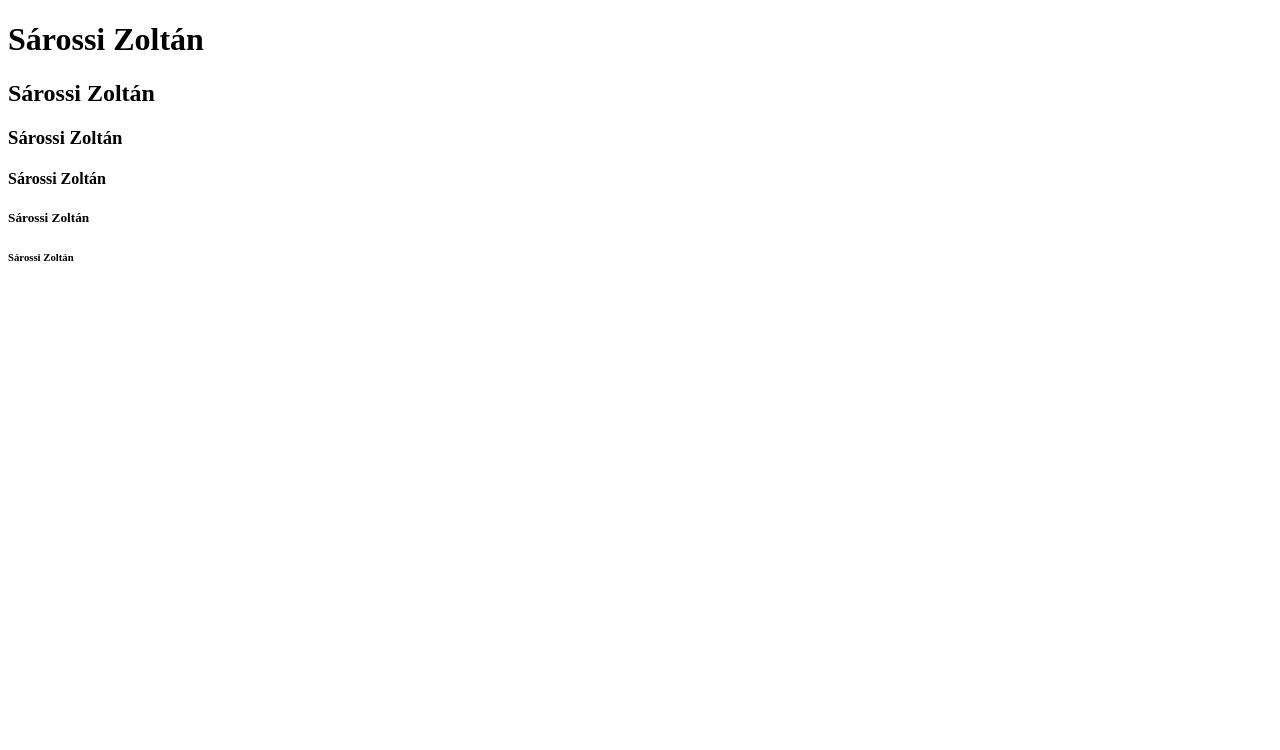
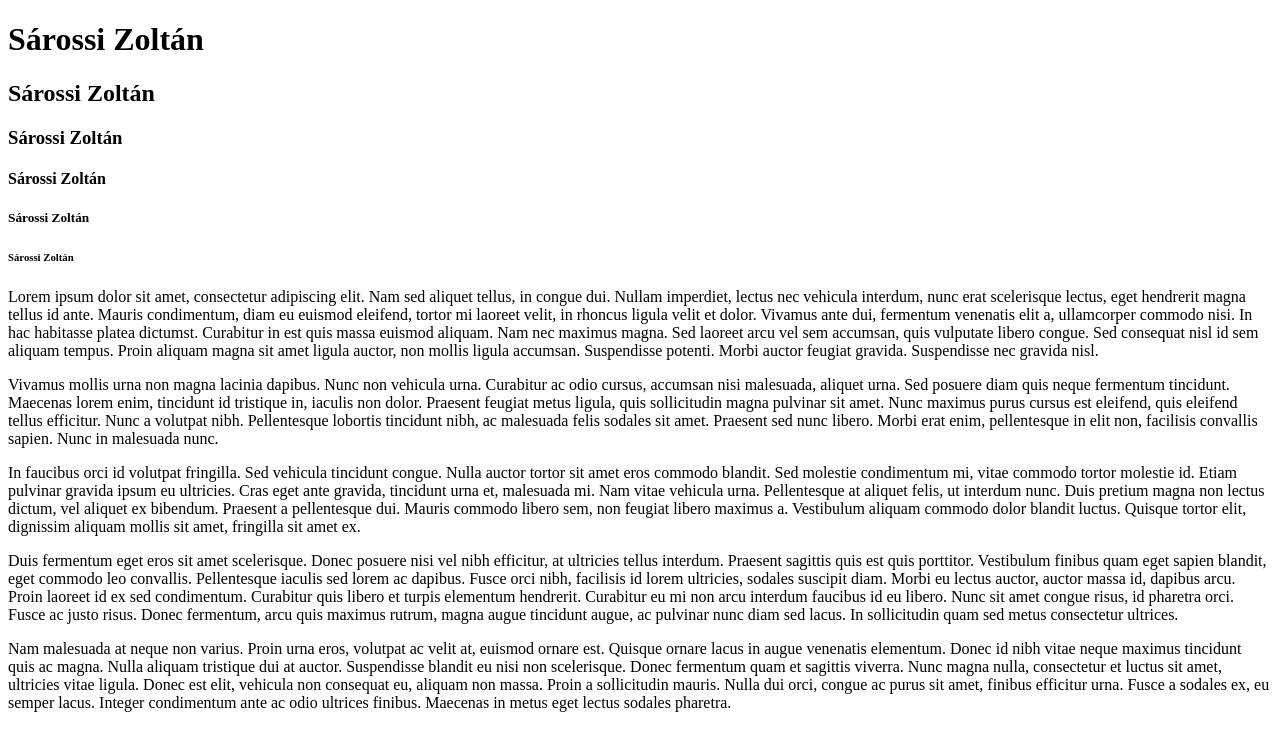
Before and after one commit to Zolika19/web, a plain HTML site: page index.html in a window 1280 px wide. Drawn offline with Linux system fonts and the light colour scheme.

Commit message:
bekezdés hozzáadása

```diff
--- a/index.html
+++ b/index.html
@@ -6,12 +6,16 @@
     <title>Sárossi Zoltán</title>
 </head>
 <body>
+    <h1> Sárossi Zoltán</h1>
+    <h2> Sárossi Zoltán</h2>
+    <h3> Sárossi Zoltán</h3>
+    <h4> Sárossi Zoltán</h4>
+    <h5> Sárossi Zoltán</h5>
+    <h6> Sárossi Zoltán</h6>
+<p>Lorem ipsum dolor sit amet, consectetur adipiscing elit. Nam sed aliquet tellus, in congue dui. Nullam imperdiet, lectus nec vehicula interdum, nunc erat scelerisque lectus, eget hendrerit magna tellus id ante. Mauris condimentum, diam eu euismod eleifend, tortor mi laoreet velit, in rhoncus ligula velit et dolor. Vivamus ante dui, fermentum venenatis elit a, ullamcorper commodo nisi. In hac habitasse platea dictumst. Curabitur in est quis massa euismod aliquam. Nam nec maximus magna. Sed laoreet arcu vel sem accumsan, quis vulputate libero congue. Sed consequat nisl id sem aliquam tempus. Proin aliquam magna sit amet ligula auctor, non mollis ligula accumsan. Suspendisse potenti. Morbi auctor feugiat gravida. Suspendisse nec gravida nisl.</p>Vivamus mollis urna non magna lacinia dapibus. Nunc non vehicula urna. Curabitur ac odio cursus, accumsan nisi malesuada, aliquet urna. Sed posuere diam quis neque fermentum tincidunt. Maecenas lorem enim, tincidunt id tristique in, iaculis non dolor. Praesent feugiat metus ligula, quis sollicitudin magna pulvinar sit amet. Nunc maximus purus cursus est eleifend, quis eleifend tellus efficitur. Nunc a volutpat nibh. Pellentesque lobortis tincidunt nibh, ac malesuada felis sodales sit amet. Praesent sed nunc libero. Morbi erat enim, pellentesque in elit non, facilisis convallis sapien. Nunc in malesuada nunc.</p>
+<p>In faucibus orci id volutpat fringilla. Sed vehicula tincidunt congue. Nulla auctor tortor sit amet eros commodo blandit. Sed molestie condimentum mi, vitae commodo tortor molestie id. Etiam pulvinar gravida ipsum eu ultricies. Cras eget ante gravida, tincidunt urna et, malesuada mi. Nam vitae vehicula urna. Pellentesque at aliquet felis, ut interdum nunc. Duis pretium magna non lectus dictum, vel aliquet ex bibendum. Praesent a pellentesque dui. Mauris commodo libero sem, non feugiat libero maximus a. Vestibulum aliquam commodo dolor blandit luctus. Quisque tortor elit, dignissim aliquam mollis sit amet, fringilla sit amet ex.</p>
+<p>Duis fermentum eget eros sit amet scelerisque. Donec posuere nisi vel nibh efficitur, at ultricies tellus interdum. Praesent sagittis quis est quis porttitor. Vestibulum finibus quam eget sapien blandit, eget commodo leo convallis. Pellentesque iaculis sed lorem ac dapibus. Fusce orci nibh, facilisis id lorem ultricies, sodales suscipit diam. Morbi eu lectus auctor, auctor massa id, dapibus arcu. Proin laoreet id ex sed condimentum. Curabitur quis libero et turpis elementum hendrerit. Curabitur eu mi non arcu interdum faucibus id eu libero. Nunc sit amet congue risus, id pharetra orci. Fusce ac justo risus. Donec fermentum, arcu quis maximus rutrum, magna augue tincidunt augue, ac pulvinar nunc diam sed lacus. In sollicitudin quam sed metus consectetur ultrices.</p>
+<p>Nam malesuada at neque non varius. Proin urna eros, volutpat ac velit at, euismod ornare est. Quisque ornare lacus in augue venenatis elementum. Donec id nibh vitae neque maximus tincidunt quis ac magna. Nulla aliquam tristique dui at auctor. Suspendisse blandit eu nisi non scelerisque. Donec fermentum quam et sagittis viverra. Nunc magna nulla, consectetur et luctus sit amet, ultricies vitae ligula. Donec est elit, vehicula non consequat eu, aliquam non massa. Proin a sollicitudin mauris. Nulla dui orci, congue ac purus sit amet, finibus efficitur urna. Fusce a sodales ex, eu semper lacus. Integer condimentum ante ac odio ultrices finibus. Maecenas in metus eget lectus sodales pharetra.</p>
 
-    <h1>Sárossi Zoltán</h1>
-    <h2>Sárossi Zoltán</h2>
-    <h3>Sárossi Zoltán</h3>
-    <h4>Sárossi Zoltán</h4>
-    <h5>Sárossi Zoltán</h5>
-    <h6>Sárossi Zoltán</h6>
 </body>
 </html>
```
